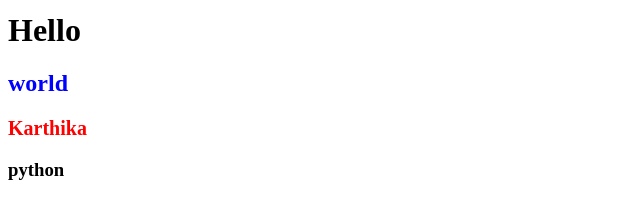
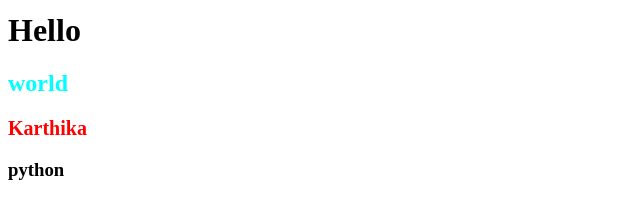
Before and after one commit to Karthika125/Web-Development, a plain HTML site: page index.html in a window 1280 px wide. Shown: the part 175-394 px from the top of the page, 0-640 px from the left. Drawn offline with Linux system fonts and the light colour scheme.

Commit message:
colour change

```diff
--- a/style.css
+++ b/style.css
@@ -3,5 +3,5 @@
     font-size: 20px;
 }
 h2{
-    color:blue
+    color:aqua
 }
```
